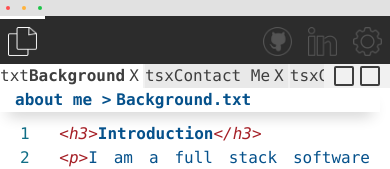
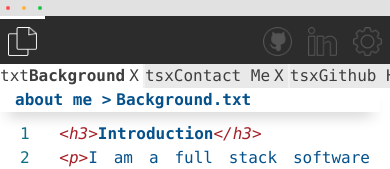
Before and after one commit to cammando016/2026-portfolio, a Next.js app in the folder 2026-portfolio/: page /about-me in a window 390 px wide. Shown: the top 169 px of the page. Built offline with nearby package versions, Linux system fonts and the light colour scheme; no server answers.

Commit message:
Block split screen buttons rendering in mobile layout

```diff
--- a/2026-portfolio/components/QuarterContent.tsx
+++ b/2026-portfolio/components/QuarterContent.tsx
@@ -47,7 +47,7 @@ export default function QuarterContent (props : Props) {
             return;
         }
         const chromeHeight = (fileBarRef.current?.offsetHeight ?? 0) + (pathnameRef.current?.offsetHeight ?? 0);
-        props.onContentHeightChange?.(contentHeight + chromeHeight);
+        props.onContentHeightChange?.(contentHeight + chromeHeight + 20);
     }
 
     const computeEdgeZone = (e: React.DragEvent<HTMLDivElement>) : EdgeZone => {
@@ -122,7 +122,7 @@ export default function QuarterContent (props : Props) {
                     props.quarterFiles.map(f => <CodeFileNameTab key={f.key} fileName={f.fileName} fileExtension={f.fileExtension} fileKey={f.key} activeFileInQuarter={f.activeFileInQuarter} isOnMobile={props.isOnMobile} />)
                 }
                 </div>
-                <SplitScreenButtons screenQuarter={props.quarter} />
+                <SplitScreenButtons isOnMobile={props.isOnMobile} screenQuarter={props.quarter} />
             </div>
             {props.quarterFiles.length > 0 && (
                 <div className={`${codeFileStyles.codeFileWrapper}`}>
--- a/2026-portfolio/components/SplitScreenButtons.tsx
+++ b/2026-portfolio/components/SplitScreenButtons.tsx
@@ -6,6 +6,7 @@ import styles from '../styles/codeFile.module.scss';
 
 interface Props {
     screenQuarter: number,
+    isOnMobile: boolean,
 }
 
 export default function SplitScreenButtons (props : Props) {
@@ -48,7 +49,7 @@ export default function SplitScreenButtons (props : Props) {
     }
 
     return (
-        (canMoveHorizontal || canMoveVertical) &&
+        (canMoveHorizontal || canMoveVertical) && !props.isOnMobile &&
             <div className={styles.splitScreenButtons}>
                 { canMoveHorizontal &&
                     <button
```
